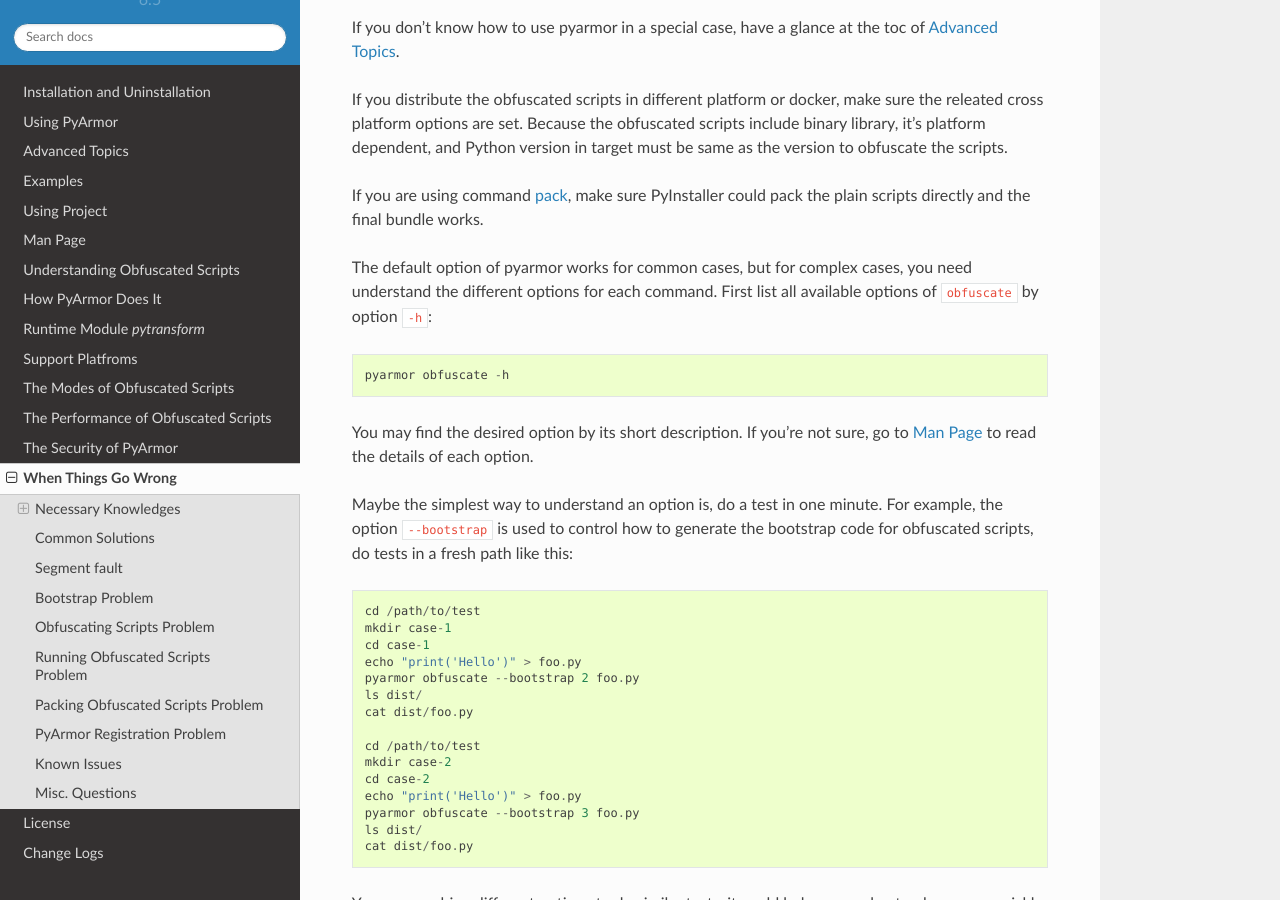
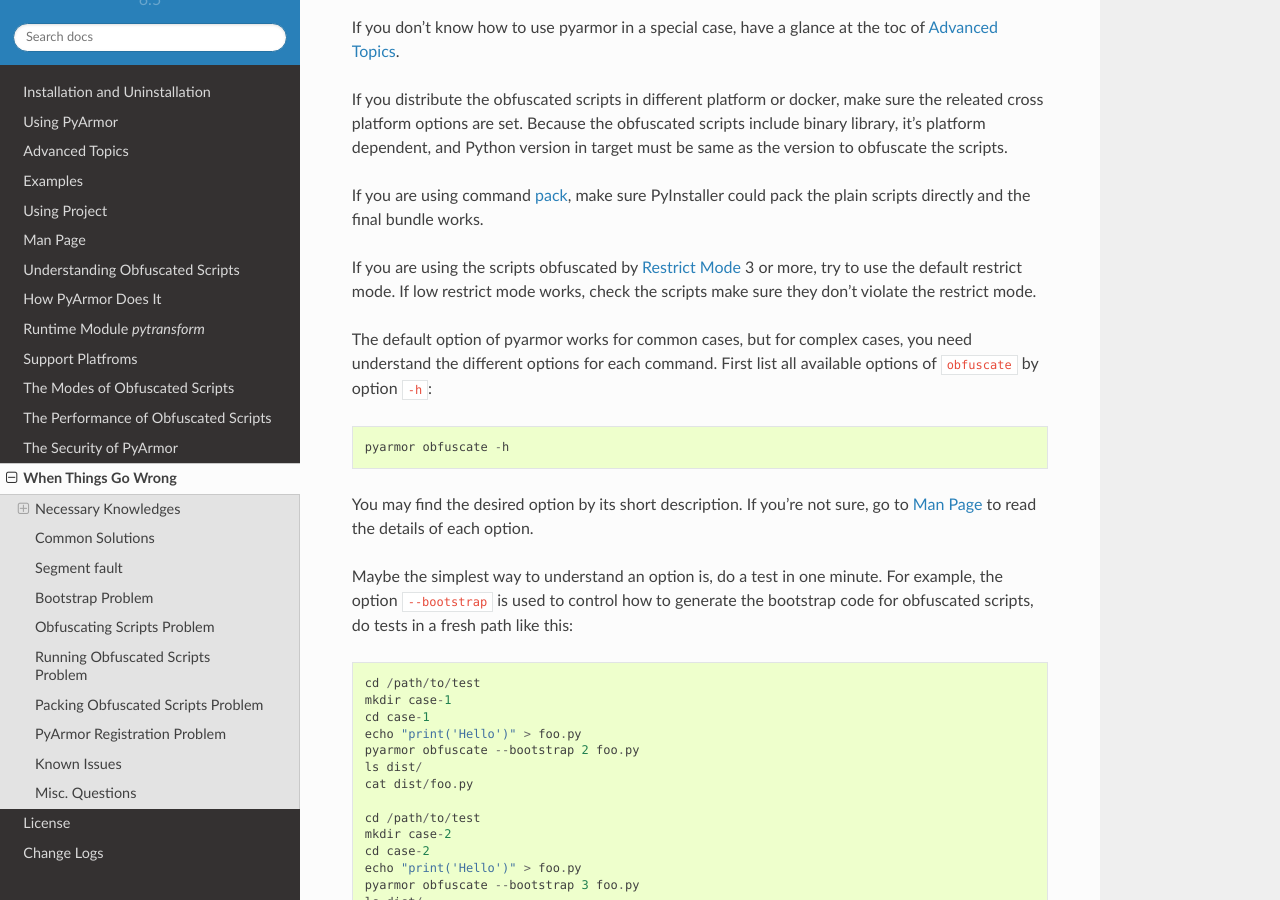
Before and after one commit to dashingsoft/pyarmor, a Sphinx documentation site: the page built from docs/questions.rst, in a window 1280 px wide and 900 px high, scrolled down 1842 px. Built offline with Sphinx 7.4.7 and the Read the Docs theme 2.0.0, drawn with Linux system fonts in a browser that asks for light colours; some of the changed text lies outside the part shown.

Commit message:
Refine doc

```diff
--- a/docs/mode.rst
+++ b/docs/mode.rst
@@ -375,6 +375,11 @@
    Restrict mode is applied to one single script, different scripts could be
    obfuscated by different restrict mode.
 
+.. note::
+
+   If the scripts are obfuscated by ``--obf-code=0``, it will be taken as plain
+   script.
+
 From PyArmor 5.2, Restrict Mode 1 is default.
 
 Obfuscating the scripts by other restrict mode::
--- a/docs/questions.rst
+++ b/docs/questions.rst
@@ -97,6 +97,10 @@
 If you are using command :ref:`pack`, make sure PyInstaller could pack the plain
 scripts directly and the final bundle works.
 
+If you are using the scripts obfuscated by :ref:`Restrict mode` 3 or more, try
+to use the default restrict mode. If low restrict mode works, check the scripts
+make sure they don't violate the restrict mode.
+
 The default option of pyarmor works for common cases, but for complex cases, you
 need understand the different options for each command. First list all available
 options of ``obfuscate`` by option ``-h``::
@@ -164,6 +168,8 @@
 
 * Read ``co_code`` or other attributes of the obfuscated code object by any way,
   some third packages may analysis the byte code to do something.
+* Importing the scripts obfuscated by restrict mode 3 and more in non-obfuscated
+  script may crash. It also may crash if it's obfuscated by ``obf-code=0``
 * In MacOS, the core library of pyarmor is linked to standard system Python, for
   others, use ``install_name_tool`` to change ``rpath`` to adapt this machine.
 
```
